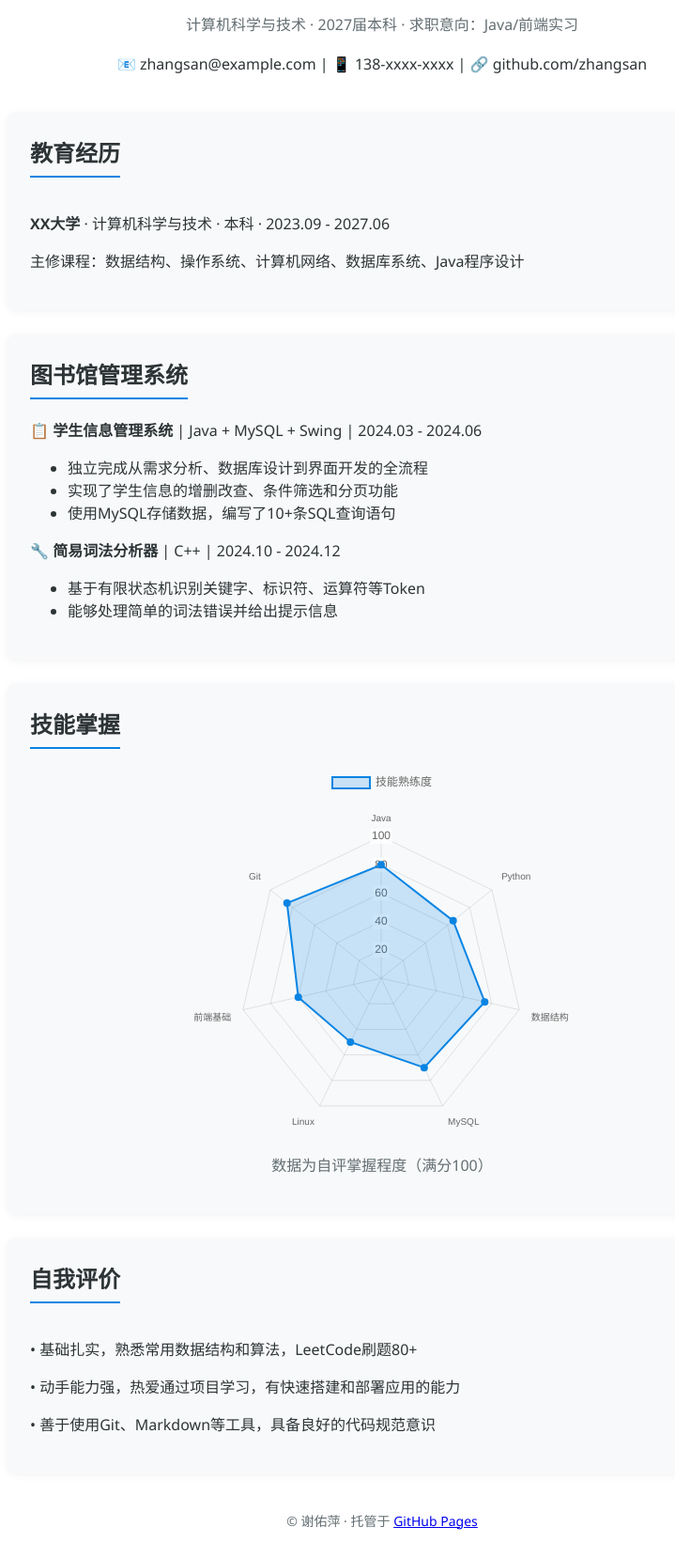
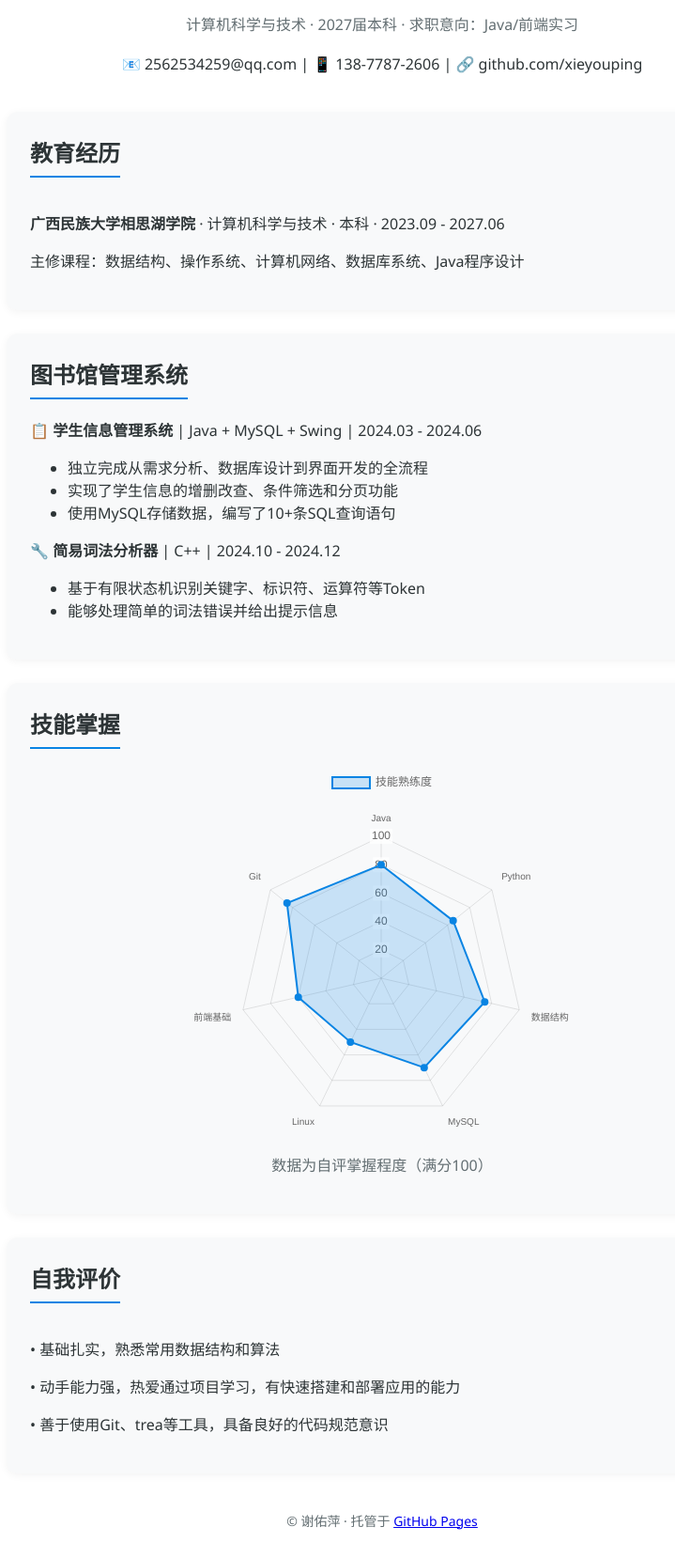
Before and after one commit to uou333/uou333.github.io, a plain HTML site: page index.html in a window 1280 px wide. Shown: the part 219-1877 px from the top of the page at 94% size, without its empty margins (233-952 px from the left). Drawn offline with nearby package versions, Linux system fonts and the light colour scheme.

Commit message:
Update index.html

```diff
--- a/index.html
+++ b/index.html
@@ -114,13 +114,13 @@
       <div class="avatar">谢</div>   <!-- 这里写你姓氏首字或放图片 -->
       <h1>谢佑萍</h1>                  <!-- 你的姓名 -->
       <p class="subtitle">计算机科学与技术 · 2027届本科 · 求职意向：Java/前端实习</p>
-      <p>📧 zhangsan@example.com  |  📱 138-xxxx-xxxx  |  🔗 github.com/zhangsan</p>
+      <p>📧 2562534259@qq.com  |  📱 138-7787-2606  |  🔗 github.com/xieyouping</p>
     </div>
 
     <!-- ========== 教育背景 ========== -->
     <div class="section">
       <h2>教育经历</h2>
-      <p><strong>XX大学</strong> · 计算机科学与技术 · 本科 · 2023.09 - 2027.06</p>
+      <p><strong>广西民族大学相思湖学院</strong> · 计算机科学与技术 · 本科 · 2023.09 - 2027.06</p>
       <p>主修课程：数据结构、操作系统、计算机网络、数据库系统、Java程序设计</p>
     </div>
 
@@ -157,9 +157,9 @@
     <!-- ========== 个人优势 ========== -->
     <div class="section">
       <h2>自我评价</h2>
-      <p>• 基础扎实，熟悉常用数据结构和算法，LeetCode刷题80+</p>
+      <p>• 基础扎实，熟悉常用数据结构和算法</p>
       <p>• 动手能力强，热爱通过项目学习，有快速搭建和部署应用的能力</p>
-      <p>• 善于使用Git、Markdown等工具，具备良好的代码规范意识</p>
+      <p>• 善于使用Git、trea等工具，具备良好的代码规范意识</p>
     </div>
 
     <div class="footer">
```
